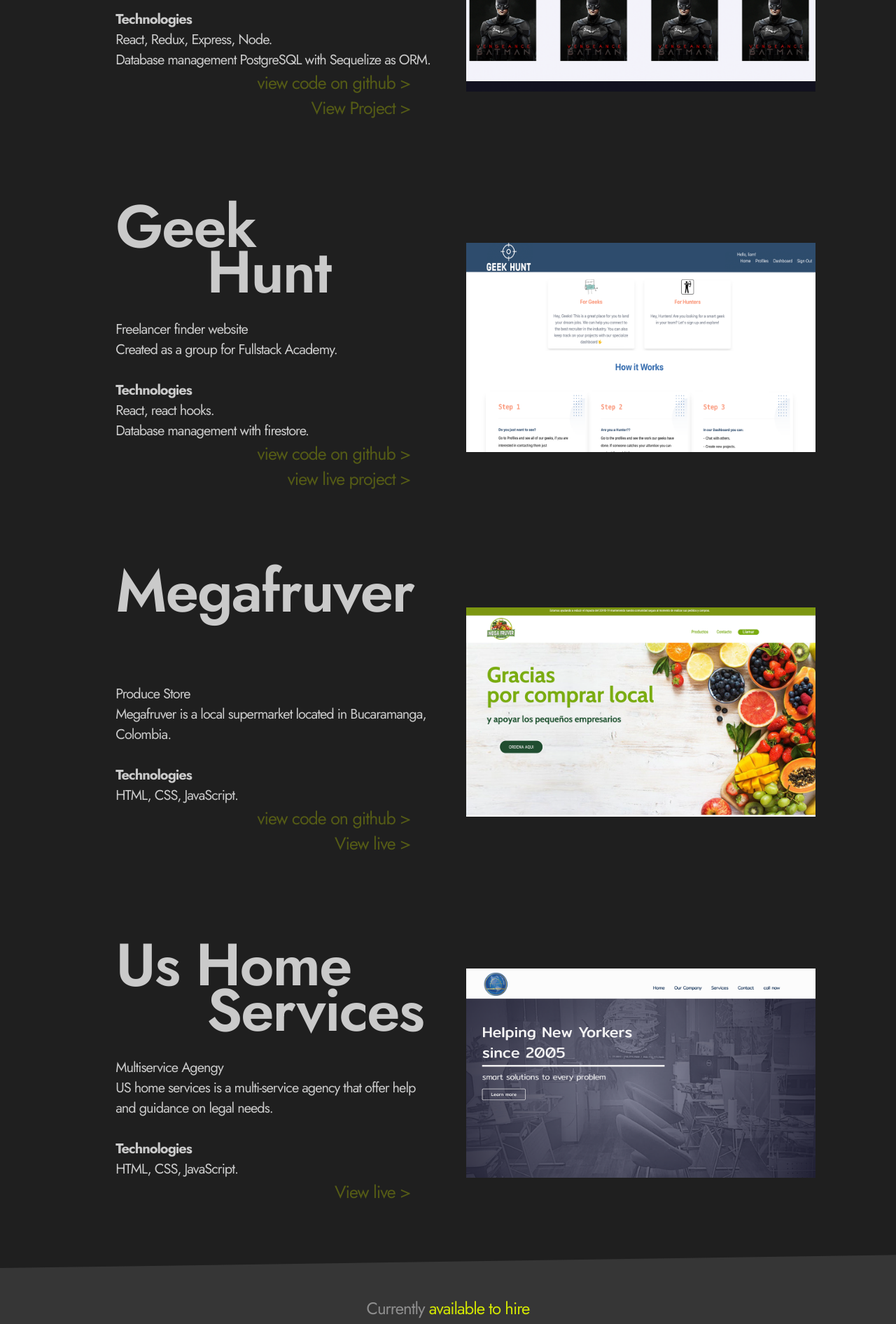
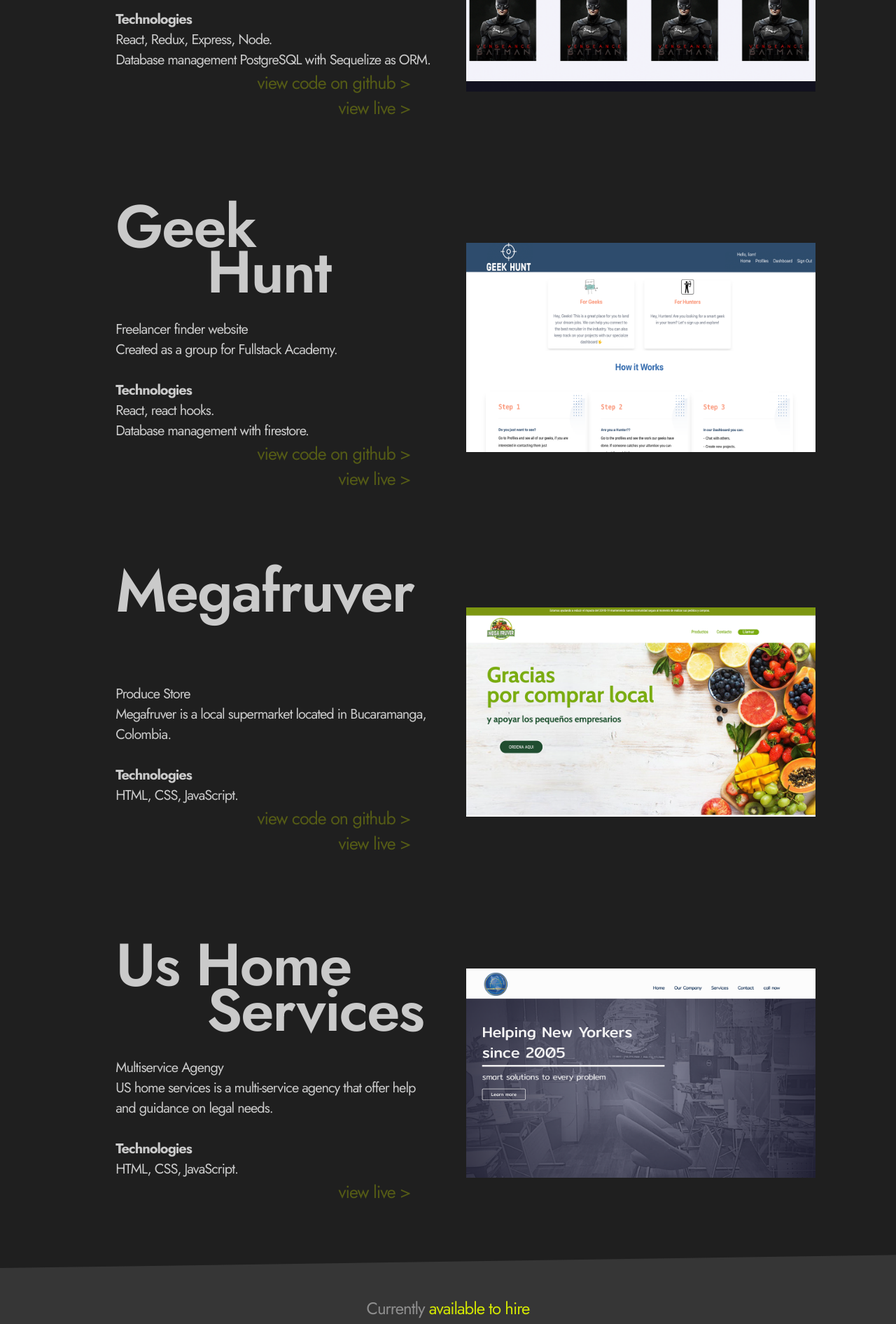
Before and after one commit to AndersBau/portfolio, a React (Create React App) app: page / in a window 1280 px wide. Shown: the part 1560-3452 px from the top of the page at 70% size. Built offline with nearby package versions, Linux system fonts and the light colour scheme; a web font is replaced by a local one.

Commit message:
fixing words

```diff
--- a/src/components/WorkListHome.js
+++ b/src/components/WorkListHome.js
@@ -14,7 +14,7 @@
             <a href="https://github.com/AndersBau/graceshopperproject" target="_blank" rel="noreferrer">view code on github > </a>
           </p>
           <p className="view-project">
-            <a href="https://the-super-store.herokuapp.com/home" target="_blank" rel="noreferrer">View Project > </a>
+            <a href="https://the-super-store.herokuapp.com/home" target="_blank" rel="noreferrer">view live > </a>
           </p>
         </div>
         <div className="item_split-image bgItem-1">
@@ -32,7 +32,7 @@
             <a href="https://github.com/AndersBau/GeekHunt" target="_blank" rel="noreferrer">view code on github > </a>
           </p>
           <p className="view-project">
-            <a href="https://geek-hunt.web.app/landing" target="_blank" rel="noreferrer">view live project > </a>
+            <a href="https://geek-hunt.web.app/landing" target="_blank" rel="noreferrer">view live > </a>
           </p>
         </div>
         <div className="item_split-image bgItem-2">
@@ -50,7 +50,7 @@
             <a href="https://github.com/AndersBau/megafruver" target="_blank" rel="noreferrer">view code on github > </a>
           </p>
           <p className="view-project">
-            <a href="https://megafruver.org/" target="_blank" rel="noreferrer">View live > </a>
+            <a href="https://megafruver.org/" target="_blank" rel="noreferrer">view live > </a>
           </p>
         </div>
         <div className="item_split-image bgItem-4">
@@ -65,7 +65,7 @@
           <h4>Technologies</h4>
           <p>HTML, CSS, JavaScript.</p>
           <p className="view-project">
-            <a href="https://ushomeservices.net/index.html" target="_blank" rel="noreferrer">View live > </a>
+            <a href="https://ushomeservices.net/index.html" target="_blank" rel="noreferrer">view live > </a>
           </p>
         </div>
         <div className="item_split-image bgItem-3">
```
